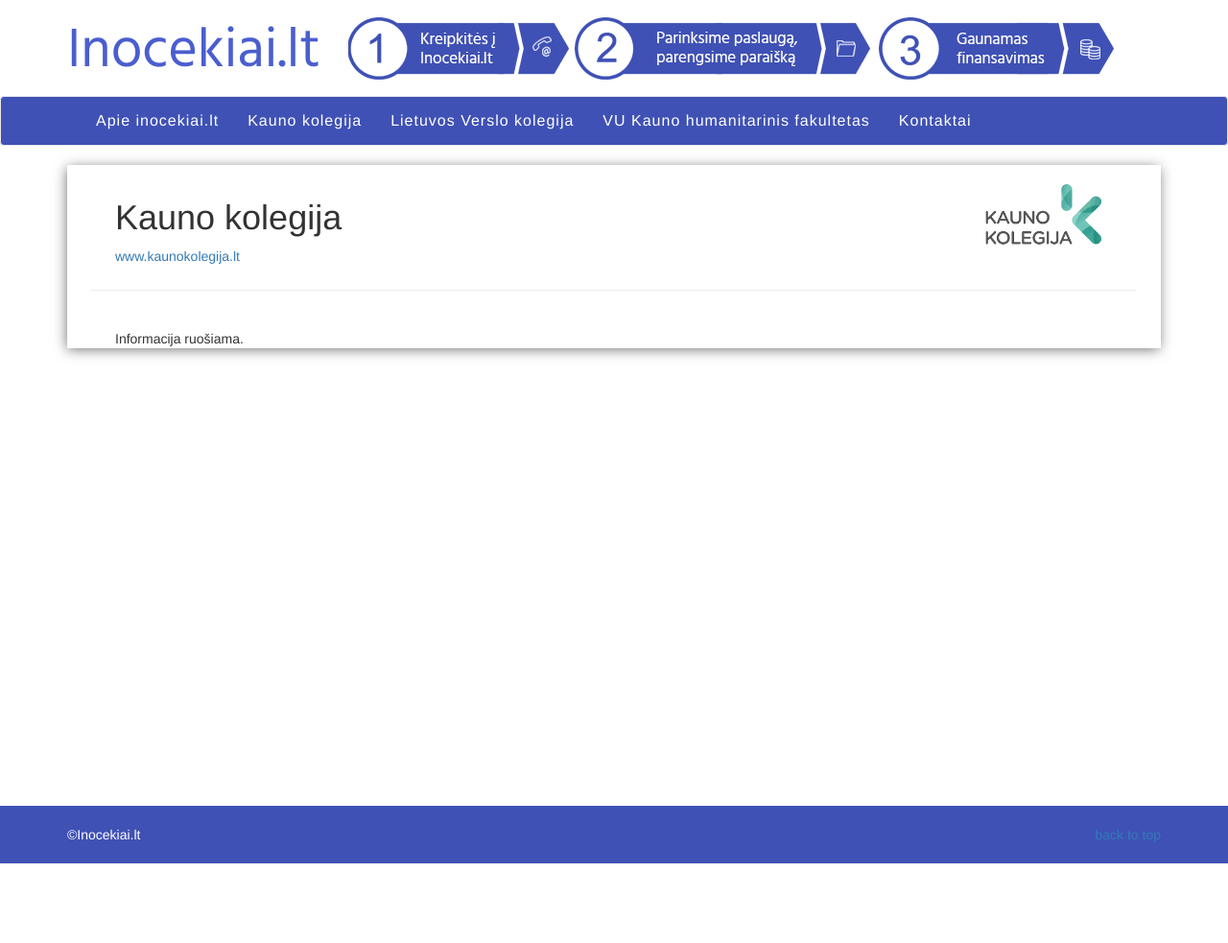
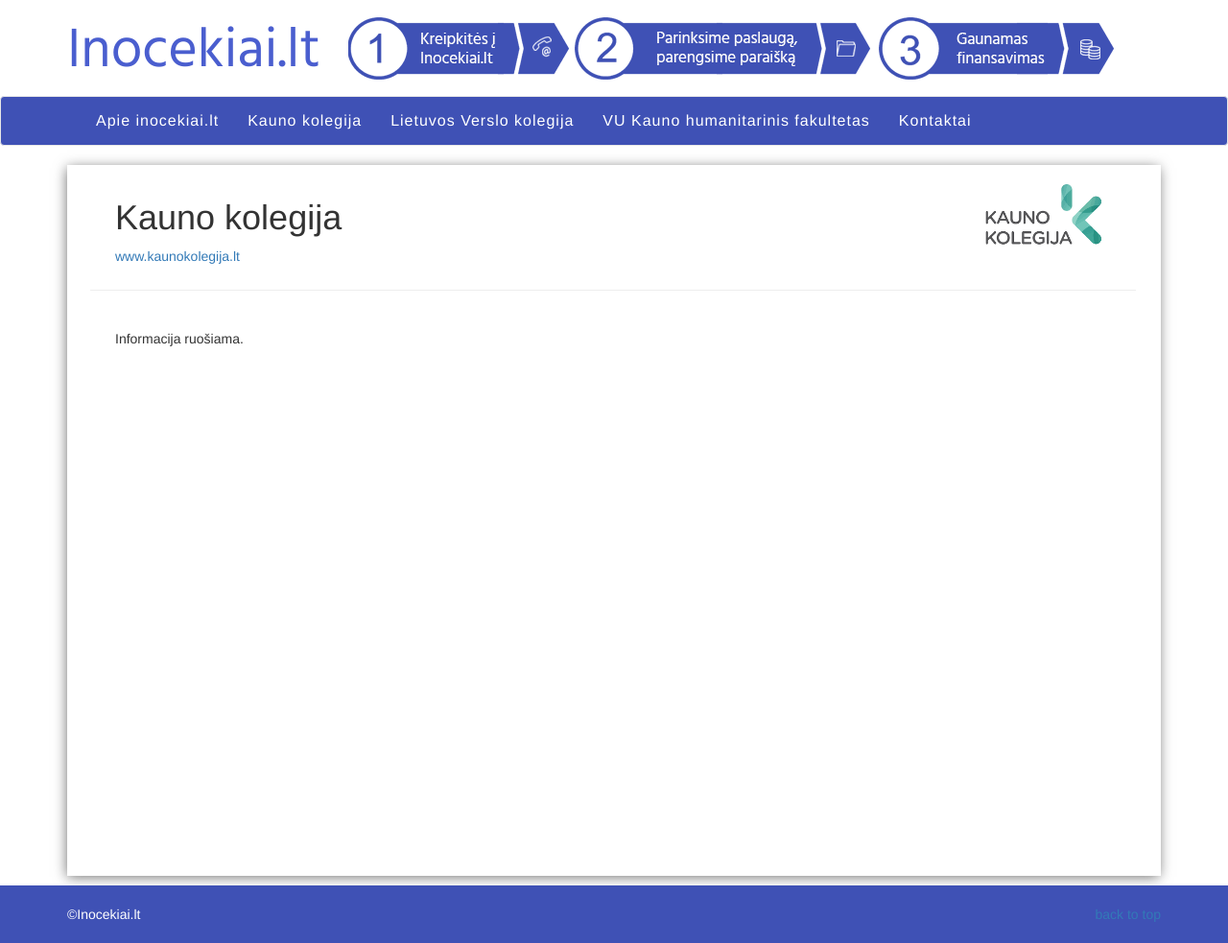
Before and after one commit to pmpc/inocekiai, a Jekyll site: the page built from kauno-kolegija.md, in a window 1280 px wide. Shown: the whole page at 96% size. Built offline with Jekyll 4.4.1, drawn with Linux system fonts in a browser that asks for light colours; before the commit the page ends 900 px from its top, so only the background shows below that.

Commit message:
[*] FO: small design/bug fixes. IN-1

```diff
--- a/_includes/header.html
+++ b/_includes/header.html
@@ -32,7 +32,7 @@
               {% endif %}
             {% endif %}
           {% endfor %}
-          <li><a href="/inocekiai/kontaktai/">Kontaktai</a></li>
+          <li><a href="{{ my_page.ur | prepend: site.baseurl }}/kontaktai/">Kontaktai</a></li>
         </ul>
       </div>
     </div>
--- a/css/main.scss
+++ b/css/main.scss
@@ -69,6 +69,9 @@
   padding-left: 50px;
   padding-right: 50px;
   padding-top: 20px;
+  padding-bottom: 20px;
+  margin-bottom: 10px;
+  min-height: 590px;
 }
 
 .post-header hr {
```
Also changed, not shown: apie.md (+1 -1 lines).
